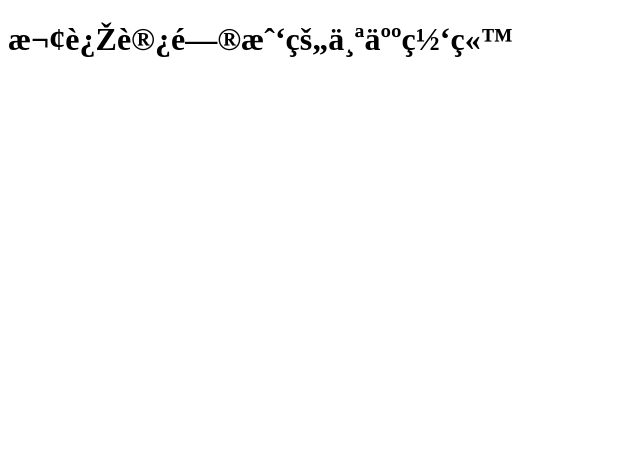
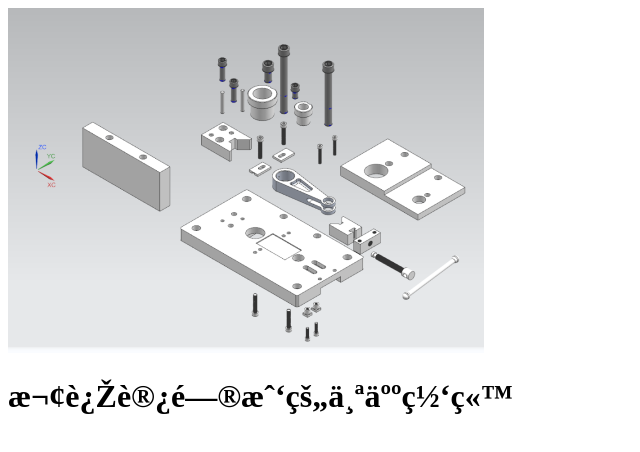
Before and after one commit to qingshanshen/qingshanshen.github.io, a plain HTML site: page index.html in a window 1280 px wide. Shown: the whole page, without its empty margins (0-640 px from the left). Drawn offline with Linux system fonts and the light colour scheme.

Commit message:
Update index.html

```diff
--- a/index.html
+++ b/index.html
@@ -2,6 +2,7 @@
 <html>
    <head>
      <meta charset="utf——8"/>
+      <img src="./@`N2GVS6YLWFZI_(7EW8_IT.png" />
      <title>山的个人网站</title>
    </head>
   <body>
```
